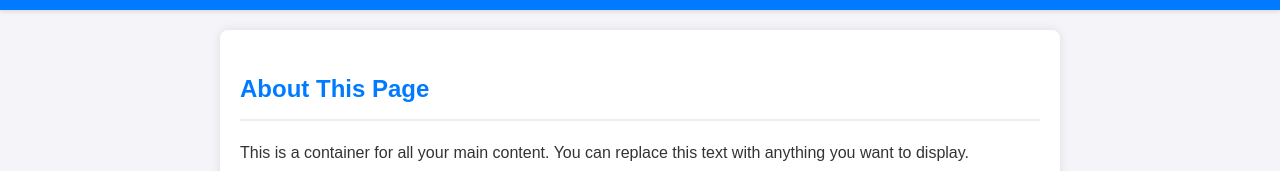
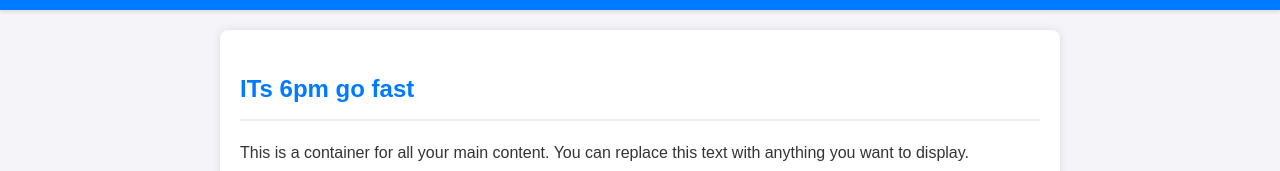
Before and after one commit to SatishShreeram/deploy, a plain HTML site: page index.html in a window 1280 px wide. Shown: the part 160-331 px from the top of the page. Drawn offline with Linux system fonts and the light colour scheme.

Commit message:
Update index.html

```diff
--- a/index.html
+++ b/index.html
@@ -16,7 +16,7 @@
 
     <main>
         <section class="content">
-            <h2>About This Page</h2>
+            <h2>ITs 6pm go fast</h2>
             <p>This is a container for all your main content. You can replace this text with anything you want to display.</p>
             <p id="message-area">Click the button below to see some JavaScript magic!</p>
 
```
